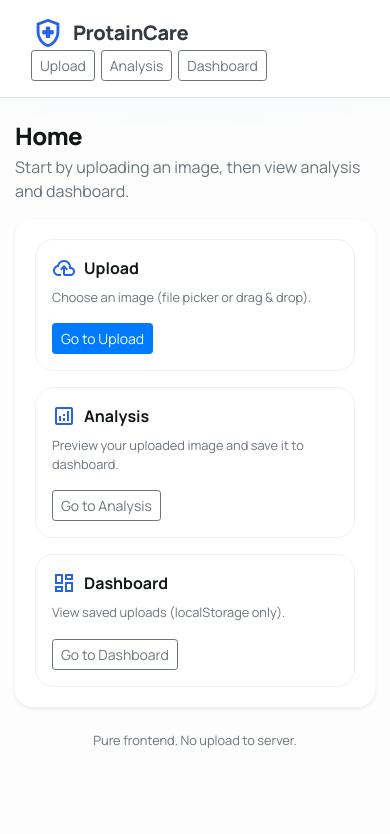
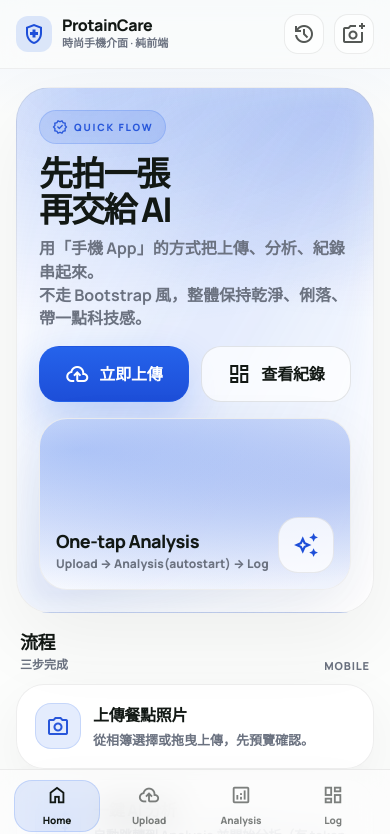
Before and after one commit to Capybarajack/ProteinCare, a Nuxt app: page / in a window 390 px wide. Shown: the top 834 px of the page. Built offline with nearby package versions, Linux system fonts and the light colour scheme.

Commit message:
UI: redesign Home as mobile app

```diff
--- a/pages/index.vue
+++ b/pages/index.vue
@@ -1,59 +1,161 @@
+<script setup lang="ts">
+const route = useRoute()
+
+const navItems = [
+  { to: '/', icon: 'home', label: 'Home' },
+  { to: '/upload', icon: 'cloud_upload', label: 'Upload' },
+  { to: '/analysis', icon: 'analytics', label: 'Analysis' },
+  { to: '/dashboard', icon: 'dashboard', label: 'Log' },
+]
+
+const steps = [
+  {
+    icon: 'photo_camera',
+    title: '上傳餐點照片',
+    desc: '從相簿選擇或拖曳上傳，先預覽確認。',
+  },
+  {
+    icon: 'auto_awesome',
+    title: '一鍵 AI 分析',
+    desc: '自動跳轉到 Analysis 並開始分析（有 token 成本提示）。',
+  },
+  {
+    icon: 'history',
+    title: '保存到紀錄',
+    desc: '存到 Dashboard，之後可快速回顧。',
+  },
+]
+
+useHead({ title: 'ProtainCare' })
+</script>
+
 <template>
+  <div class="pc-frame">
+    <header class="pc-topbar">
+      <div class="pc-topbar-row">
+        <NuxtLink to="/" class="pc-brand" aria-label="ProtainCare Home">
+          <div class="pc-brand-mark" aria-hidden="true">
+            <span class="material-symbols-outlined">health_and_safety</span>
+          </div>
           <div>
-    <TopNav />
+            <div class="pc-brand-title">ProtainCare</div>
+            <div class="pc-brand-sub">時尚手機介面 · 純前端</div>
+          </div>
+        </NuxtLink>
 
-    <div class="container py-4">
-      <header class="mb-3">
-        <h1 class="h4 mb-1 title">Home</h1>
-        <p class="text-muted mb-0">Start by uploading an image, then view analysis and dashboard.</p>
+        <div style="display:flex; gap:10px">
+          <NuxtLink to="/dashboard" class="pc-iconbtn" aria-label="Open dashboard">
+            <span class="material-symbols-outlined">history</span>
+          </NuxtLink>
+          <NuxtLink to="/upload" class="pc-iconbtn" aria-label="Upload">
+            <span class="material-symbols-outlined">add_a_photo</span>
+          </NuxtLink>
+        </div>
+      </div>
     </header>
 
-      <section class="card shadow-sm border-0">
-        <div class="card-body">
-          <div class="row">
-            <div class="col-12 col-md-6 mb-3">
-              <div class="p-3 h-100" style="border: 1px solid rgba(0,0,0,0.06); border-radius: 18px;">
-                <div class="d-flex align-items-center mb-2">
-                  <span class="material-symbols-outlined mr-2" aria-hidden="true" style="color: var(--accent)">cloud_upload</span>
-                  <div class="font-weight-bold">Upload</div>
-                </div>
-                <div class="text-muted small mb-3">Choose an image (file picker or drag & drop).</div>
-                <NuxtLink to="/upload" class="btn btn-primary btn-sm">Go to Upload</NuxtLink>
-              </div>
+    <main class="pc-main">
+      <section class="pc-hero">
+        <div class="pc-pill">
+          <span class="material-symbols-outlined" style="font-size:16px">verified</span>
+          QUICK FLOW
         </div>
 
-            <div class="col-12 col-md-6 mb-3">
-              <div class="p-3 h-100" style="border: 1px solid rgba(0,0,0,0.06); border-radius: 18px;">
-                <div class="d-flex align-items-center mb-2">
-                  <span class="material-symbols-outlined mr-2" aria-hidden="true" style="color: var(--accent)">analytics</span>
-                  <div class="font-weight-bold">Analysis</div>
-                </div>
-                <div class="text-muted small mb-3">Preview your uploaded image and save it to dashboard.</div>
-                <NuxtLink to="/analysis" class="btn btn-outline-secondary btn-sm">Go to Analysis</NuxtLink>
-              </div>
+        <h1 class="pc-h1">
+          先拍一張
+          <br />
+          再交給 AI
+        </h1>
+
+        <p class="pc-muted" style="margin: 0; font-weight: 650; line-height: 1.45">
+          用「手機 App」的方式把上傳、分析、紀錄串起來。
+          <br />
+          不走 Bootstrap 風，整體保持乾淨、俐落、帶一點科技感。
+        </p>
+
+        <div class="pc-grid2" style="margin-top: 16px">
+          <NuxtLink to="/upload" class="pc-btn pc-btn--primary">
+            <span class="material-symbols-outlined">cloud_upload</span>
+            立即上傳
+          </NuxtLink>
+          <NuxtLink to="/dashboard" class="pc-btn pc-btn--ghost">
+            <span class="material-symbols-outlined">dashboard</span>
+            查看紀錄
+          </NuxtLink>
         </div>
 
-            <div class="col-12">
-              <div class="p-3" style="border: 1px solid rgba(0,0,0,0.06); border-radius: 18px;">
-                <div class="d-flex align-items-center mb-2">
-                  <span class="material-symbols-outlined mr-2" aria-hidden="true" style="color: var(--accent)">dashboard</span>
-                  <div class="font-weight-bold">Dashboard</div>
+        <div class="pc-card" style="margin-top: 16px; overflow:hidden">
+          <div
+            style="height: 170px; position: relative; background:
+              radial-gradient(900px 260px at 12% 18%, rgba(var(--accent-rgb), 0.32), transparent 58%),
+              radial-gradient(700px 240px at 100% 40%, rgba(var(--accent-dark-rgb), 0.22), transparent 60%),
+              linear-gradient(180deg, rgba(255,255,255,0.55), rgba(255,255,255,0.00));"
+            aria-hidden="true"
+          >
+            <div style="position:absolute; inset:0; display:flex; align-items:flex-end; justify-content:space-between; padding: 16px">
+              <div>
+                <div style="font-weight: 950; letter-spacing: -0.03em; font-size: 18px">One-tap Analysis</div>
+                <div class="pc-muted" style="font-size: 12px; font-weight: 800">Upload → Analysis(autostart) → Log</div>
               </div>
-                <div class="text-muted small mb-3">View saved uploads (localStorage only).</div>
-                <NuxtLink to="/dashboard" class="btn btn-outline-secondary btn-sm">Go to Dashboard</NuxtLink>
+              <div
+                style="width: 56px; height: 56px; border-radius: 20px; background: rgba(255,255,255,0.76); border: 1px solid rgba(18,24,20,0.08); display:grid; place-items:center"
+              >
+                <span class="material-symbols-outlined" style="color: var(--accent-dark); font-size: 26px">auto_awesome</span>
               </div>
             </div>
           </div>
         </div>
       </section>
 
-      <footer class="mt-4 text-center text-muted small">
-        Pure frontend. No upload to server.
-      </footer>
+      <section style="margin-top: 16px">
+        <div style="display:flex; align-items:flex-end; justify-content:space-between; padding: 0 4px 10px">
+          <div>
+            <div style="font-weight: 950; letter-spacing:-0.03em; font-size: 18px">流程</div>
+            <div class="pc-muted" style="font-size: 12px; font-weight: 800">三步完成</div>
+          </div>
+          <span class="pc-muted" style="font-size: 11px; font-weight: 900; letter-spacing: 0.08em">MOBILE</span>
+        </div>
+
+        <div style="display:grid; gap: 10px">
+          <div v-for="(s, idx) in steps" :key="idx" class="pc-card pc-card-pad">
+            <div style="display:flex; gap: 12px; align-items:flex-start">
+              <div
+                style="width: 46px; height: 46px; border-radius: 16px; display:grid; place-items:center;
+                  background: rgba(var(--accent-rgb), 0.12);
+                  border: 1px solid rgba(var(--accent-rgb), 0.16);
+                  color: rgba(var(--accent-dark-rgb), 0.95)"
+                aria-hidden="true"
+              >
+                <span class="material-symbols-outlined">{{ s.icon }}</span>
+              </div>
+              <div style="flex:1; min-width:0">
+                <div style="font-weight: 950; letter-spacing: -0.02em">{{ s.title }}</div>
+                <div class="pc-muted" style="font-size: 13px; font-weight: 650; margin-top: 4px; line-height: 1.45">
+                  {{ s.desc }}
                 </div>
               </div>
+            </div>
+          </div>
+        </div>
+      </section>
+
+      <footer class="pc-muted" style="margin-top: 18px; text-align:center; font-size: 11px; font-weight: 800">
+        Pure frontend · No upload to server
+      </footer>
+    </main>
+
+    <nav class="pc-bottombar" aria-label="Bottom navigation">
+      <div class="pc-nav">
+        <NuxtLink
+          v-for="item in navItems"
+          :key="item.to"
+          :to="item.to"
+          :class="['pc-nav-item', { 'is-active': route.path === item.to }]"
+        >
+          <span class="material-symbols-outlined" aria-hidden="true">{{ item.icon }}</span>
+          <div class="pc-nav-label">{{ item.label }}</div>
+        </NuxtLink>
+      </div>
+    </nav>
+  </div>
 </template>
-
-<script setup lang="ts">
-import TopNav from '~/components/TopNav.vue'
-</script>
```
Lines whose indentation alone changed are shown as unchanged.
